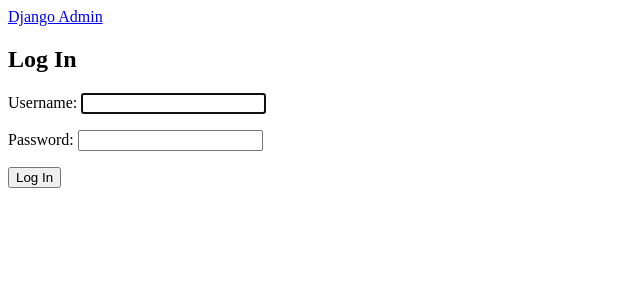
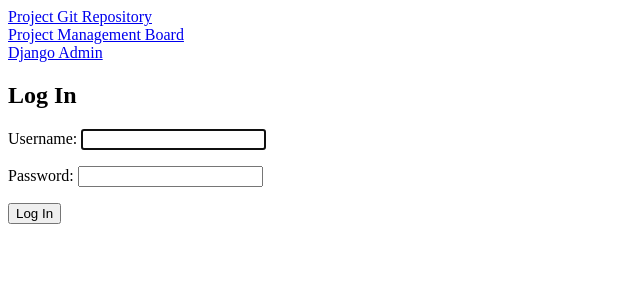
Before and after one commit to brucestull/DjangoStarter-heroku, a Django app: page /users/login/ in a window 1280 px wide. Shown: the top 300 px of the page, without its empty margins (0-640 px from the left). Run offline with Django 3.2, Linux system fonts and the light colour scheme.

Commit message:
Added links to git repository and project management board.

```diff
--- a/templates/base.html
+++ b/templates/base.html
@@ -6,6 +6,8 @@
     </head>
     <body>
         <main>
+            <a href="https://github.com/brucestull/DjangoCustomUserStarter" target="_blank">Project Git Repository</a><br>
+            <a href="https://github.com/brucestull/DjangoCustomUserStarter/projects/1" target="_blank">Project Management Board</a><br>
             <a href="/admin" target="_blank">Django Admin</a><br>
             {% block content %}
             {% endblock %}
```
